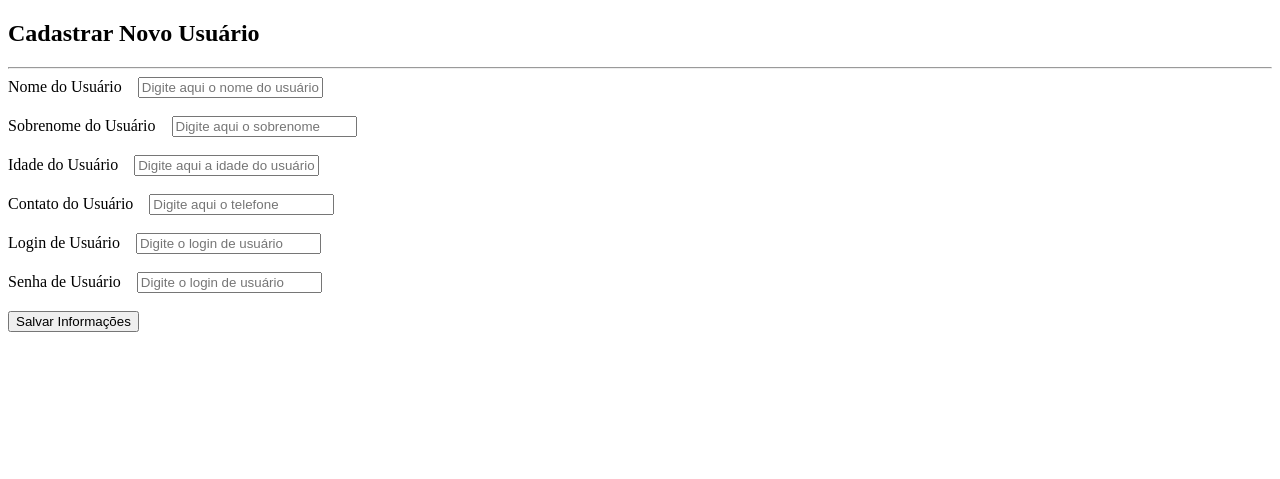
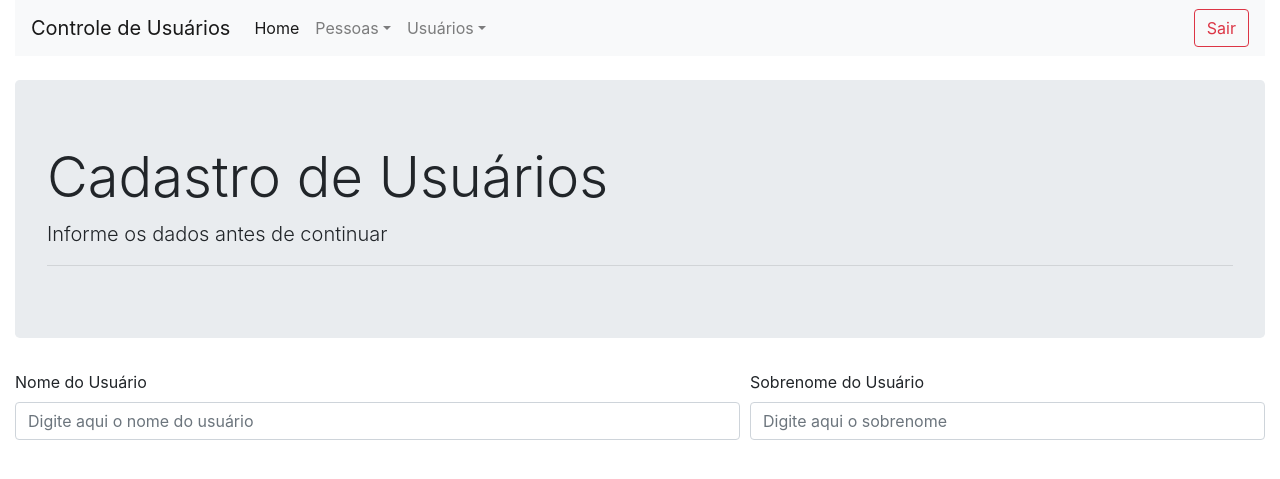
Before and after one commit to victornet99/controle-usuarios-v1, a PHP site: page /cadastrar.php in a window 1280 px wide. Shown: the top 479 px of the page. Run offline with PHP 8.4, Linux system fonts and the light colour scheme; the visitor is signed in with stand-in values (Sample User, id 1).

Commit message:
Atualizadas mais páginas em CSS

```diff
--- a/view/cadastrar.php
+++ b/view/cadastrar.php
@@ -19,12 +19,39 @@
     <meta charset="UTF-8">
     <meta name="viewport" content="width=device-width, initial-scale=1.0">
     <title>Novo Usuário | Controle de Usuários</title>
+    <link rel="stylesheet" href="css/bootstrap.min.css">
 </head>
 <body>
 
-        <?php
+    <div class="container-fluid">
 
-        ?>
+        <?php include 'navbar.php'; ?>
+
+        <div class="my-4"></div>
+
+        <div class="jumbotron">
+            <h1 class="display-4">Cadastro de Usuários</h1>
+            <p class="lead">Informe os dados antes de continuar</p>
+            <hr class="my-2">
+        </div>
+
+        <div class="my-4"></div>
+
+        <form action="?new" method="post">
+            <div class="form-row">
+                <div class="col-7">
+                    <label for="nomeusuario">Nome do Usuário</label>&nbsp;&nbsp;&nbsp;
+                    <input class="form-control" type="text" name="nomeusuario" placeholder="Digite aqui o nome do usuário" required>
+                </div>
+                <div class="col-5">
+                    <label for="sobrenome">Sobrenome do Usuário</label>&nbsp;&nbsp;&nbsp;
+                    <input class="form-control" type="text" name="sobrenome" placeholder="Digite aqui o sobrenome" required>
+                </div>
+            </div>
+        </form>
+
+    </div>
+<!--
     <form action="?new" method="post">
 
         <h2>Cadastrar Novo Usuário</h2>
@@ -64,5 +91,10 @@
         <br><br>
 
     </form>
+
+    -->
+    <script src="js/jquery-3.5.1.min.js"></script>
+    <script src="js/popper.min.js"></script>
+    <script src="js/bootstrap.min.js"></script>
 </body>
 </html>
```
Also changed, not shown: view/listar.php (+19 -5 lines).
